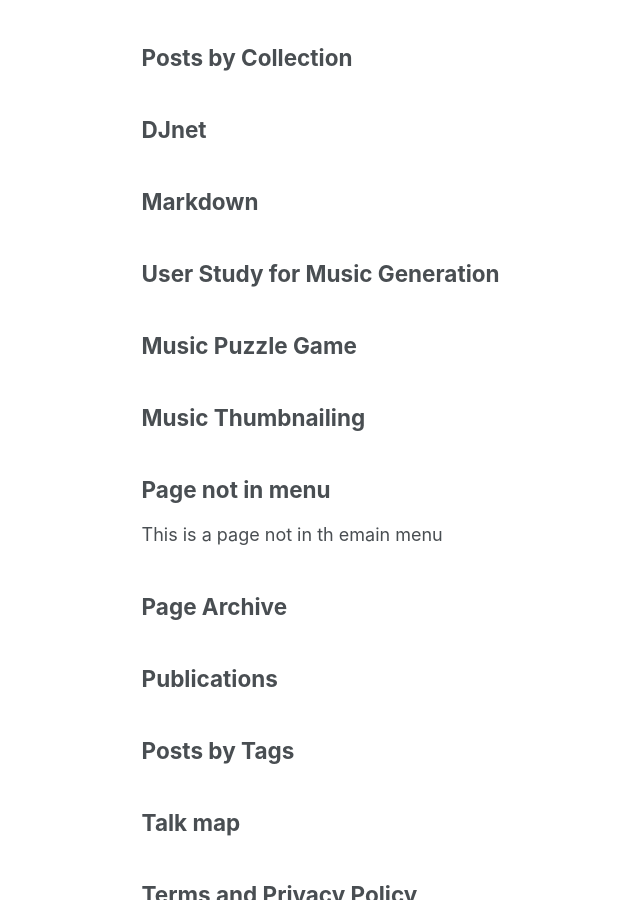
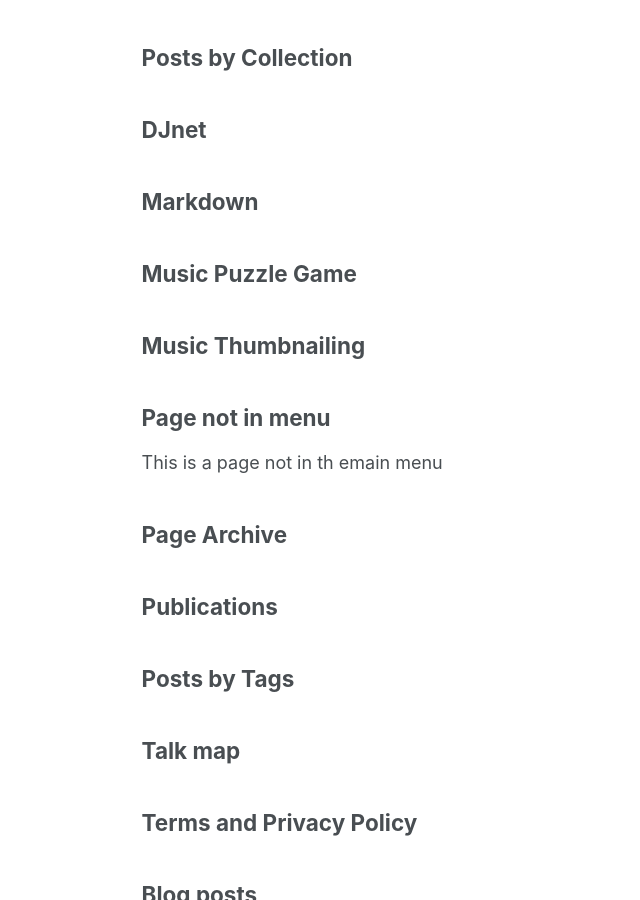
Before and after one commit to remyhuang/remyhuang.github.io, a Jekyll site: the page built from _pages/page-archive.html, in a window 1280 px wide and 900 px high, scrolled down 480 px. Shown: the whole window, without its empty margins (140-780 px from the left). Built offline with Jekyll 4.4.1, drawn with Linux system fonts in a browser that asks for light colours.

Commit message:
Update music_generation.html

```diff
--- a/_pages/music_generation.html
+++ b/_pages/music_generation.html
@@ -1,10 +1,3 @@
----
-layout: archive
-title: "User Study for Music Generation"
-permalink: /music_generation/
-author_profile: true
----
-
 <html>
     <body>
 
```
